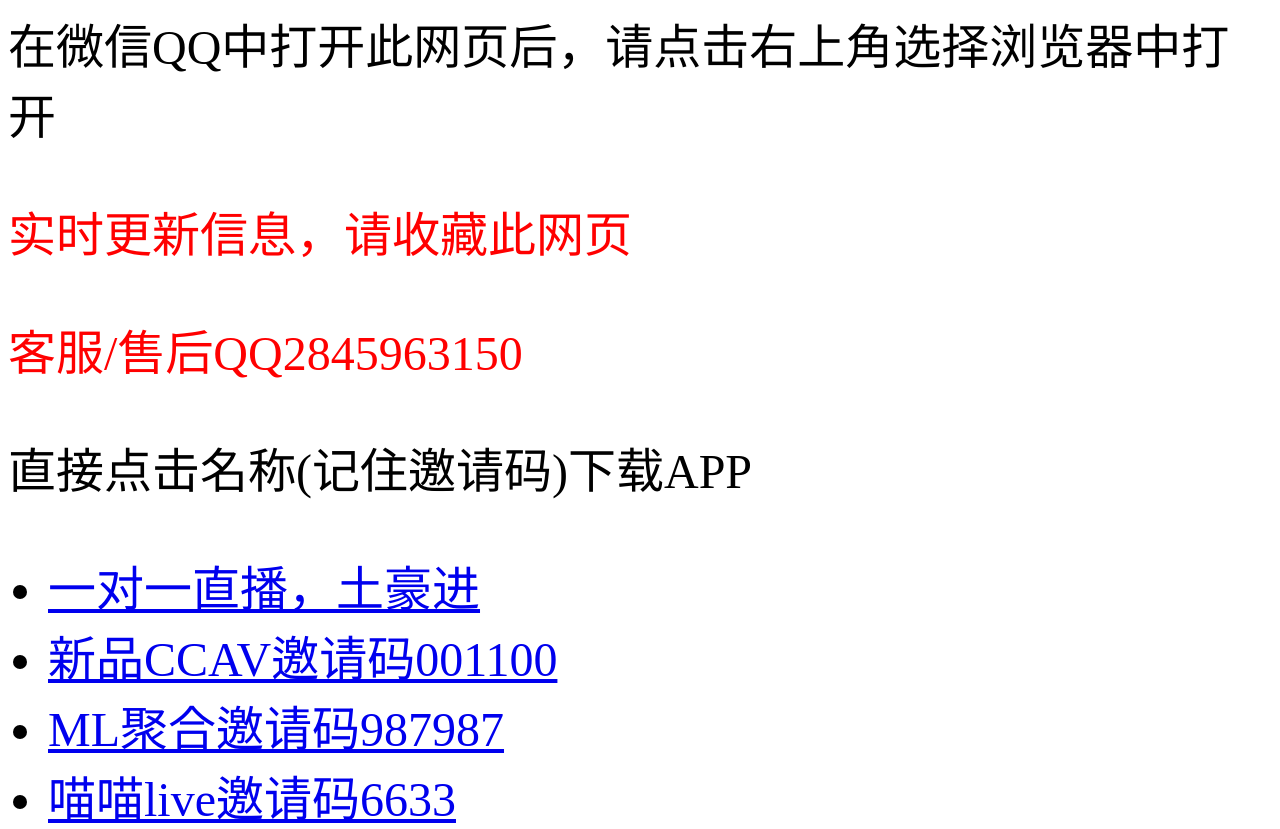
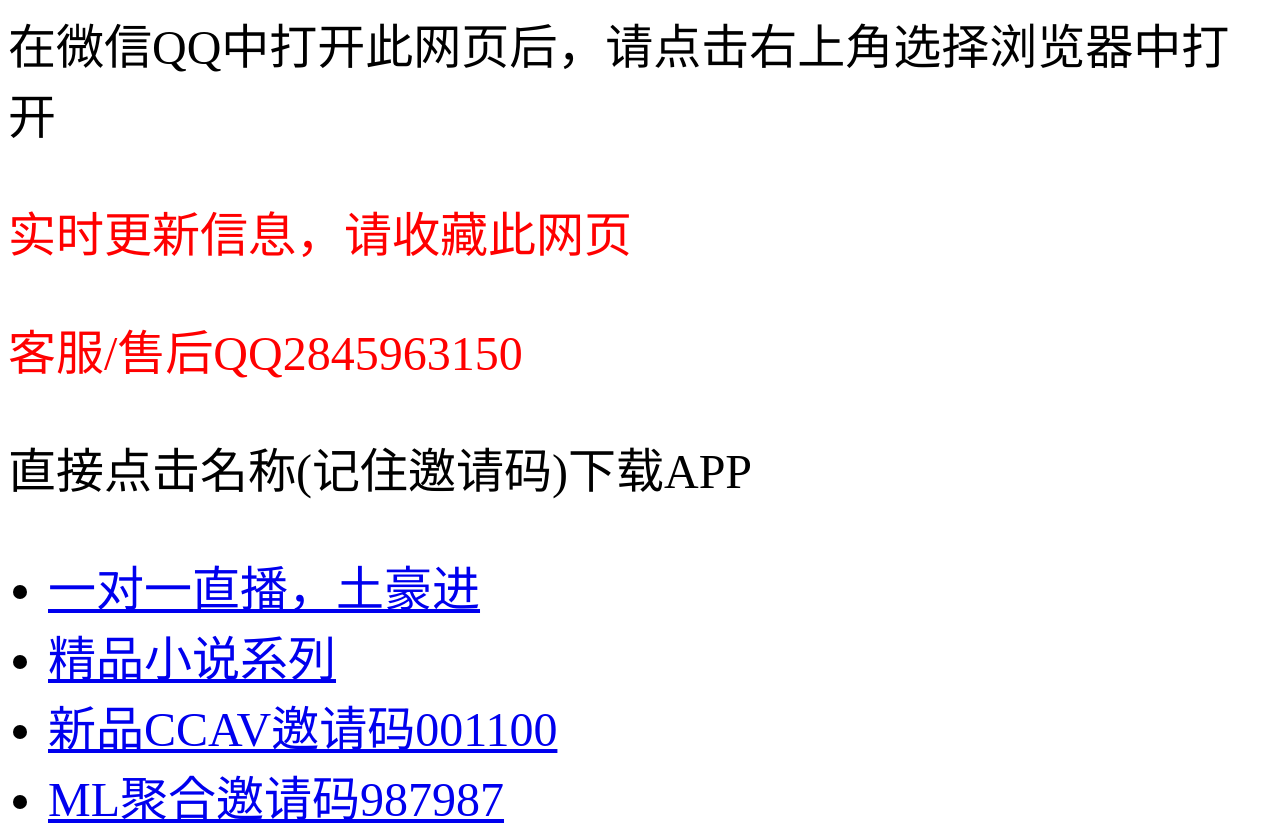
Before and after one commit to libaitang/1, a plain HTML site: page index.html in a window 1280 px wide. Shown: the top 829 px of the page. Drawn offline with Linux system fonts and the light colour scheme.

Commit message:
Update index.html

```diff
--- a/index.html
+++ b/index.html
@@ -6,6 +6,7 @@
 <p>直接点击名称(记住邀请码)下载APP</p>
 <ul>
  <li> <a href="https://url.cn/5mPjMBo">一对一直播，土豪进</a> </li>
+ <li> <a href="https://libaitang.github.io/2/">精品小说系列</a> </li>
  <li> <a href="http://ccavw.com/">新品CCAV邀请码001100</a> </li>
  <li> <a href="https://www.lanzous.com/s/ML22">ML聚合邀请码987987</a> </li>
  <li> <a href="https://www.lanzous.com/b00n8aich">喵喵live邀请码6633 </a> </li>
```
